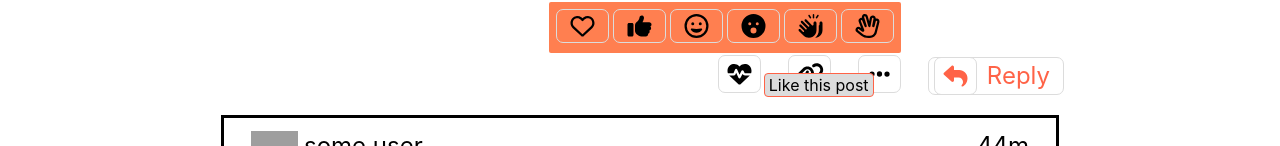
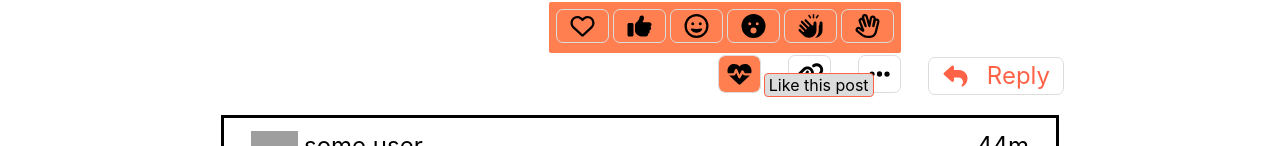
Before and after one commit to bappyasif/public-forum-an-attempt, a React (Create React App) app: page /public-forum-an-attempt/topic/1 in a window 1280 px wide. In both pictures the pointer is over the icon 739 px from the left and 609 px from the top of the page. Shown: the part 535-681 px from the top of the page. Built offline with nearby package versions, Linux system fonts and the light colour scheme; grey boxes are pictures that could not be loaded.

Commit message:
some left out styles fixes from earlier

```diff
--- a/src/components/user-actions/styles.css
+++ b/src/components/user-actions/styles.css
@@ -21,6 +21,11 @@
     border-radius: 6px;
 }
 
+.user-actions > div #reply-icon {
+    outline: none;
+    background-color: none;
+}
+
 .user-actions > div svg {
     width: 29px;
 }
@@ -28,6 +33,18 @@
 .user-actions > div > svg:hover,
 .user-actions > div > #reply-div:hover {
     outline: solid 1px var(--primary-clr);
+}
+
+.user-actions > div svg:hover {
+    background-color: var(--secondary-clr);
+}
+
+.user-actions > div #reply-icon:hover {
+    background-color: inherit;
+}
+
+.user-actions > div #reply-div:hover {
+    background-color: var(--bg-clr);
 }
 
 .user-actions > div > #reply-div {
@@ -75,7 +92,7 @@
 
 .user-actions #reactions svg:hover {
     background-color: var(--primary-clr);
-    border: solid 1px var(--bg-clr);
+    outline: solid 1px var(--bg-clr);
     border-radius: 6px;
 }
 
```
